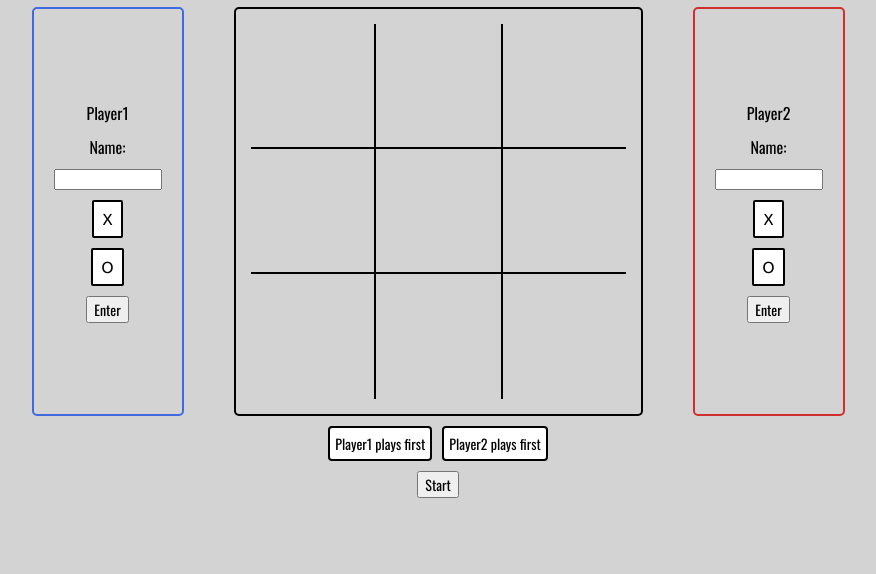
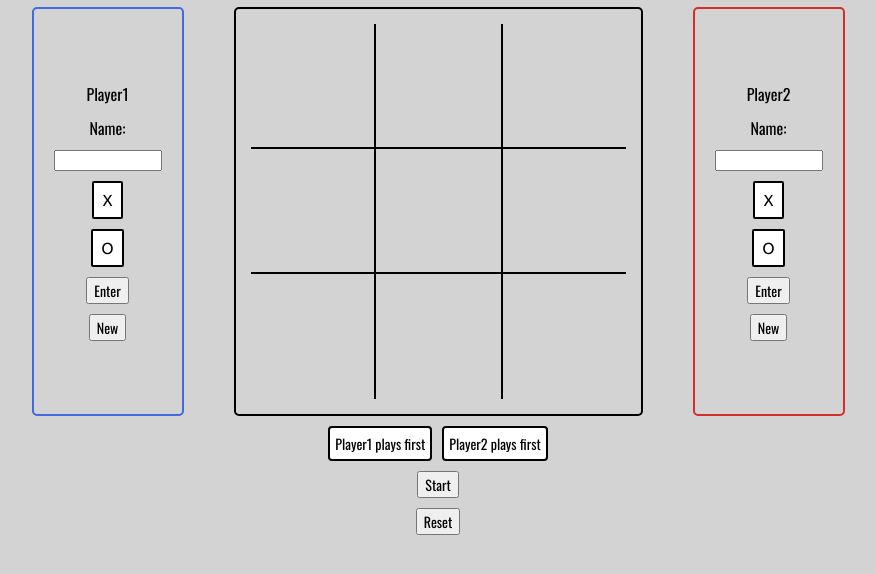
Before and after one commit to BrandonC123/tic-tac-toe, a plain HTML site: page index.html in a window 1280 px wide. Shown: the part 96-670 px from the top of the page, without its empty margins (202-1078 px from the left). Drawn offline with nearby package versions, Linux system fonts and the light colour scheme.

Commit message:
Minor change to div

```diff
--- a/index.html
+++ b/index.html
@@ -15,7 +15,7 @@
     </head>
     <body>
         <div class="title">TIC TAC TOE</div>
-        <div class="status">Status:</div>
+        <div id="status">Status:</div>
         <div class="game-container">
             <div class="player-content" id="player1">
                 <div class="player-name" id="p1">Player1</div>
@@ -24,6 +24,7 @@
                 <div class="p1Selection selection">X</div>
                 <div class="p1Selection selection">O</div>
                 <button class="submit-data p1" id="p1-submit">Enter</button>
+                <button class="new-player" id="new-p1">New</button>
             </div>
             <div class="grid-container">
                 <div class="box" id="box-0"></div>
@@ -43,6 +44,7 @@
                 <div class="p2Selection selection">X</div>
                 <div class="p2Selection selection">O</div>
                 <button class="submit-data p2" id="p2-submit">Enter</button>
+                <button class="new-player" id="new-p2">New</button>
             </div>
         </div>
         <div class="turn-container">
@@ -54,6 +56,7 @@
             <button id="exit-win">Exit</button>
         </div>
         <button id="start-btn">Start</button>
+        <button id="reset">Reset</button>
         <script src="script.js"></script>
     </body>
 </html>
```
